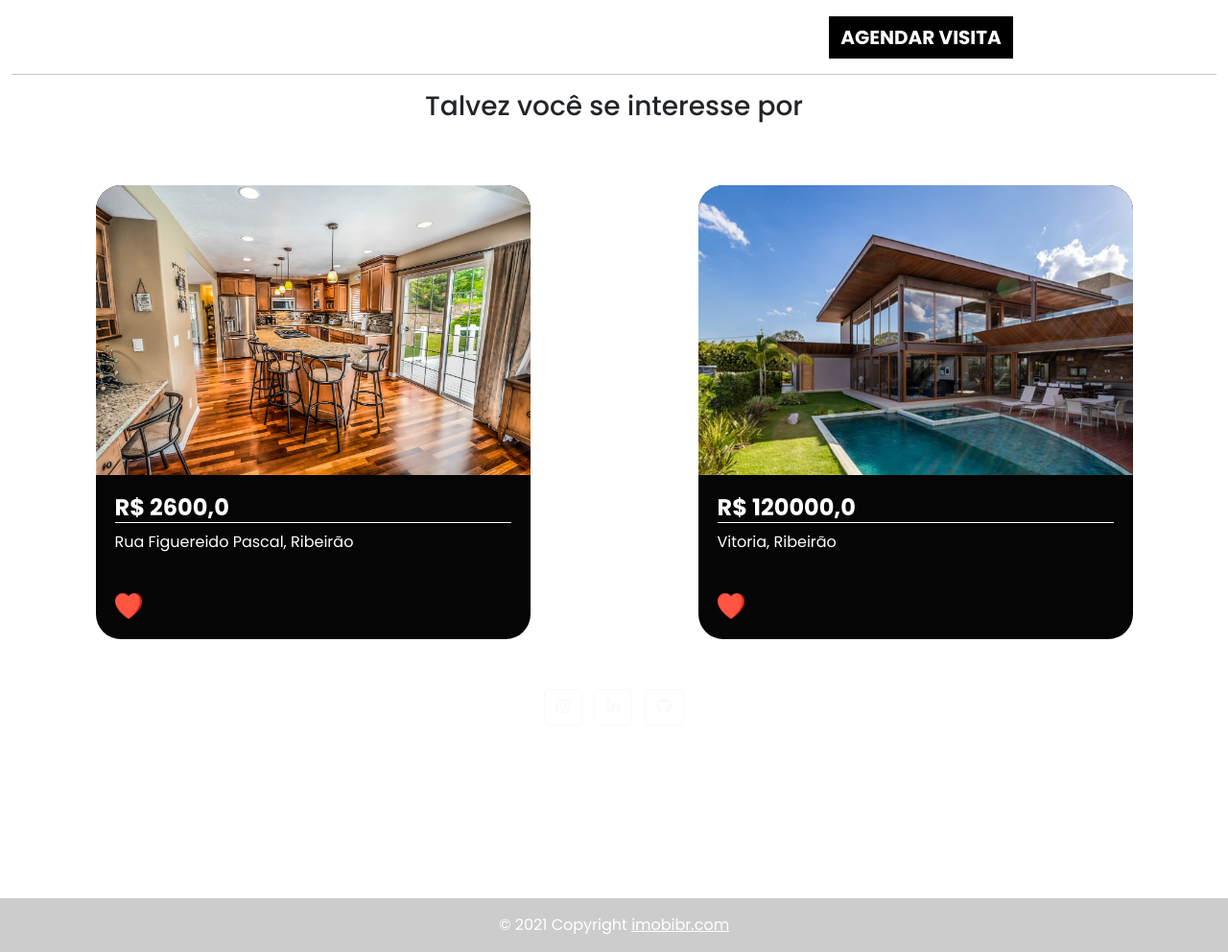
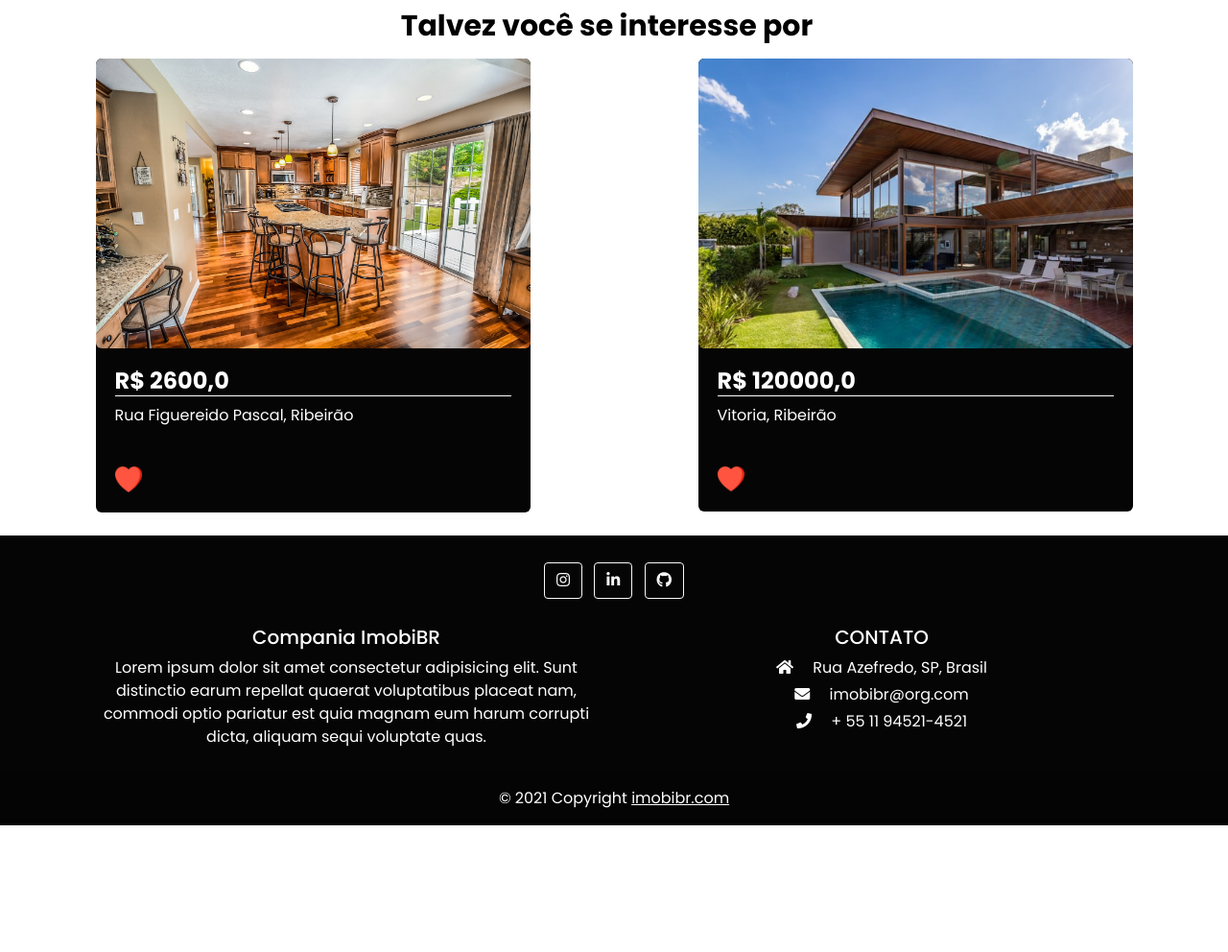
Before and after one commit to satoosan/ImobiBR, a Django app: page /imovel/4 in a window 1280 px wide. Shown: the part 516-1508 px from the top of the page at 96% size. After the commit the page ends 1376 px from the top, so only its background shows below. Run offline with Django 4.2, Linux system fonts and the light colour scheme; data comes from the database, SQL or seed files in the repository; parts of the project's set-up code (start-up, migrations or seed data) failed here and were passed over.

Commit message:
new styles

```diff
--- a/imobi/templates/static/plataforma/css/home.css
+++ b/imobi/templates/static/plataforma/css/home.css
@@ -6,6 +6,14 @@
     font-family: 'Poppins',
         sans-serif;
     text-decoration: none;
+}
+
+.carousel-slide{
+    width: 50%;
+}
+
+.back-dark{
+    background-color: #050505;
 }
 
 .bg_navbar {
@@ -19,31 +27,53 @@
 
 }
 
+.user-col{
+    margin-top: -50px;
+    padding: 1.5em;
+}
+
+.user-info{
+    text-align: center;
+    font-size: 1.5em;
+}
+
 .card_imovel {
     background-color: #050505;
-    margin: 50px auto 0 auto;
-    width: 20rem;
-    /* margin-top: 50px; */
-    border-radius: 26px;
+    width: 100%;
+    border-radius: 6px;
+}
+
+.card_imovel_interesse {
+    background-color: #050505;
+    width: 500px;
+    border-radius: 6px;
 }
 
 .img_capa_imovel {
+    width: 100%;
+    border-radius: 6px;
+}
 
+.img_capa_imovel_interesse {
+    margin: 5px;
+    padding: 2px 5px;
     width: 100%;
-    border-top-left-radius: 26px;
-    border-top-right-radius: 26px;
-
+    border-radius: 6px;
 }
 
 .informacoes_imoveis {
-
     padding: 20px;
     color: white;
+}
 
+.informacoes_imoveis_interesse {
+    margin-top: 8px;
+    margin-left: -8px;
+    padding: 2px 5px;
+    color: white;
 }
 
 .valor {
-
     font-weight: bold;
     border-bottom: 1px solid white;
 }
@@ -105,19 +135,27 @@
     color: #000000;
     font-weight: bold;
     margin-top: 20px;
-    font-size: 40px;
+    font-size: 25px;
+    margin-left: -15px;
+}
 
+.titulo_interesse {
+    color: #000000;
+    font-weight: bold;
+    margin-top: 30px;
+    font-size: 30px;
+    margin-left: -15px;
 }
 
 .especificacao {
-    font-size: 30px;
+    text-align: center;
+    margin-top: -9px;
+    font-size: 25px;
     font-weight: bold;
-
 }
 
 .especificacao_endereco {
-    font-size: 25px;
-
+    font-size: 18px;
 }
 
 .btn_agendar_visita {
@@ -132,9 +170,7 @@
 }
 
 .div_possivel_interesse {
-
     text-align: left;
-
 }
 
 .btn_agendar {
@@ -154,3 +190,7 @@
     color: white;
 
 }
+
+.link-contact{
+    text-decoration: none;
+}
```
